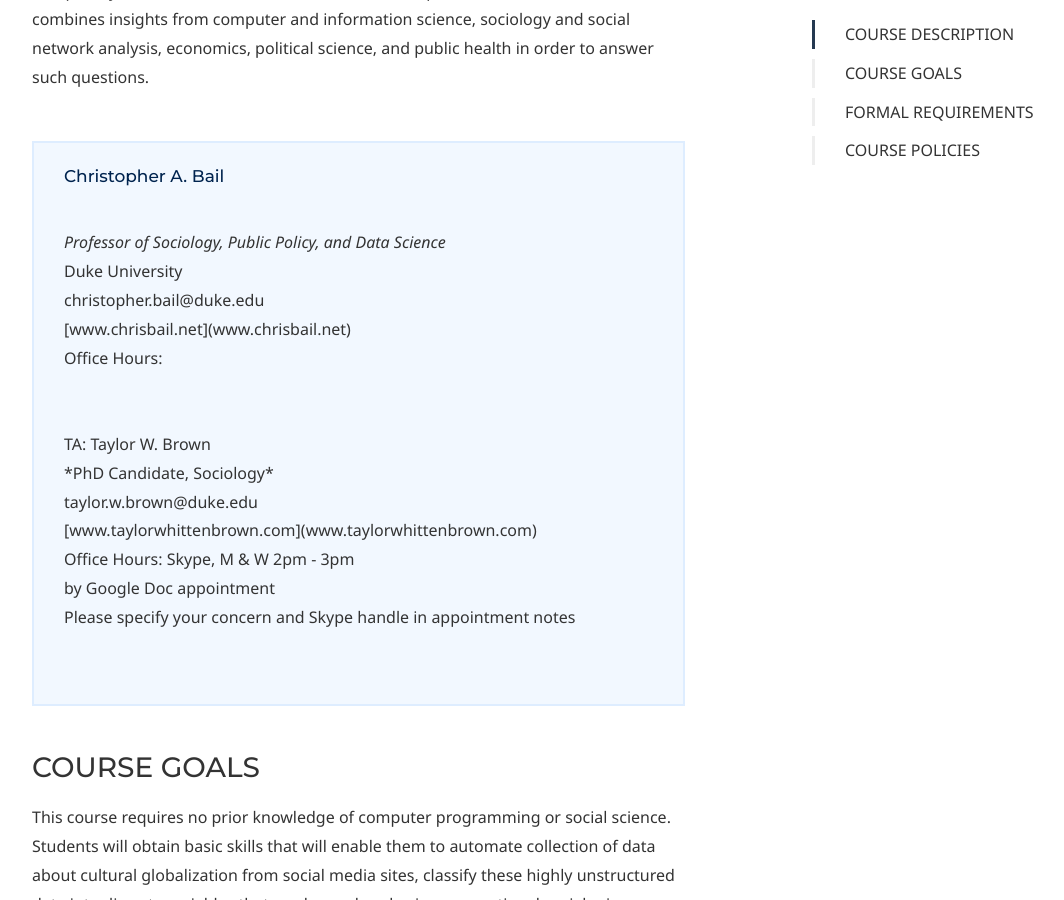
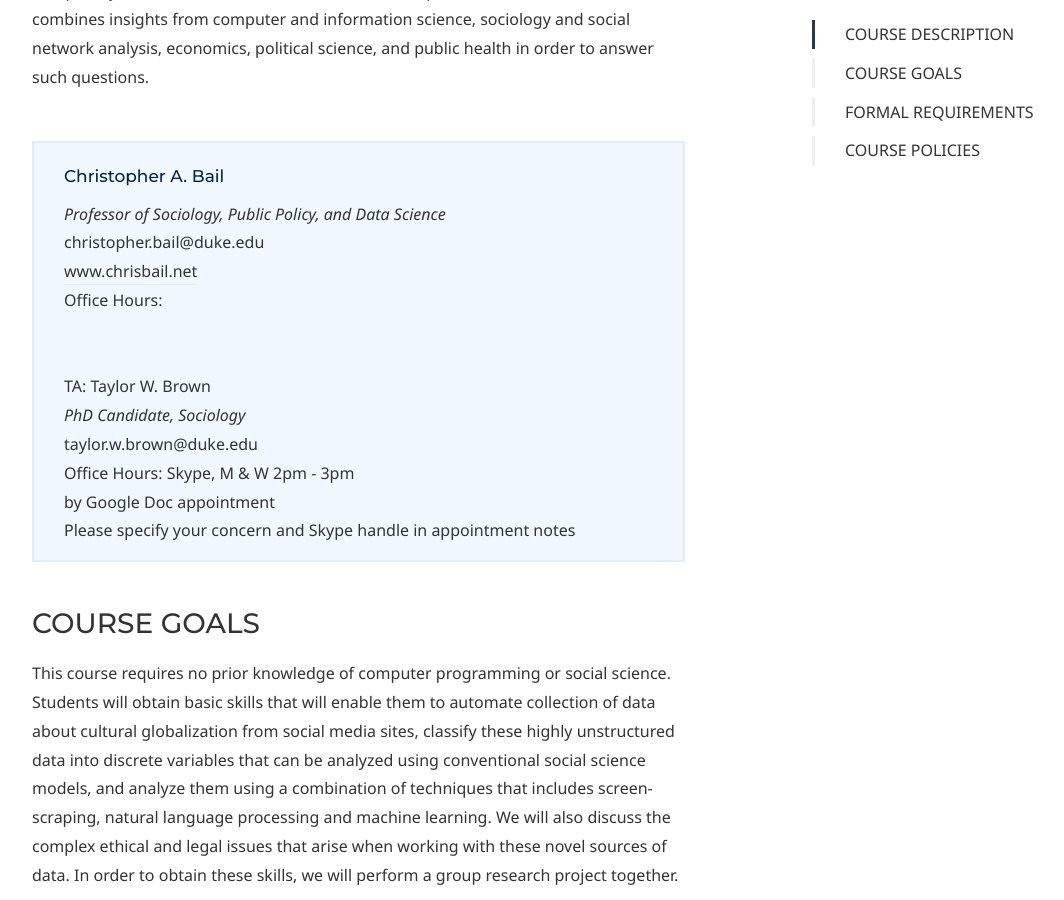
Before and after one commit to dssoc/dssoc.github.io, a Jekyll site: the page built from syllabus.md, in a window 1280 px wide and 900 px high, scrolled down 842 px. Shown: the whole window, without its empty margins (38-1102 px from the left). Built offline with Jekyll 4.4.1, drawn with Linux system fonts in a browser that asks for light colours; some web fonts are replaced; our own code applies the rules of GitHub Pages for plain Markdown files.

Commit message:
udate schedule etc

```diff
--- a/syllabus.md
+++ b/syllabus.md
@@ -20,22 +20,19 @@ The past decade has witnessed an explosion of data produced by websites such as
 <br/><br/>
 
 <div class="callout callout--info">
-<p><strong>Christopher A. Bail</strong></p> <br/>
+<p><strong>Christopher A. Bail</strong></p>
 <i>Professor of Sociology, Public Policy, and Data Science</i> <br/>
-Duke University <br/>
 christopher.bail@duke.edu <br/>
-[www.chrisbail.net](www.chrisbail.net)<br/>
+<a href = "www.chrisbail.net">www.chrisbail.net</a><br/>
 Office Hours: <br/>
 <br/><br/>
 
 TA: Taylor W. Brown <br/>
-*PhD Candidate, Sociology* <br/>
+<i>PhD Candidate, Sociology</i> <br/>
 taylor.w.brown@duke.edu <br/>
-[www.taylorwhittenbrown.com](www.taylorwhittenbrown.com) <br/>
 Office Hours: Skype, M & W 2pm - 3pm <br/>
 by Google Doc appointment <br/>
 Please specify your concern and Skype handle in appointment notes <br/>
-<br/><br/>
 </div>
 
 ### COURSE GOALS
```
